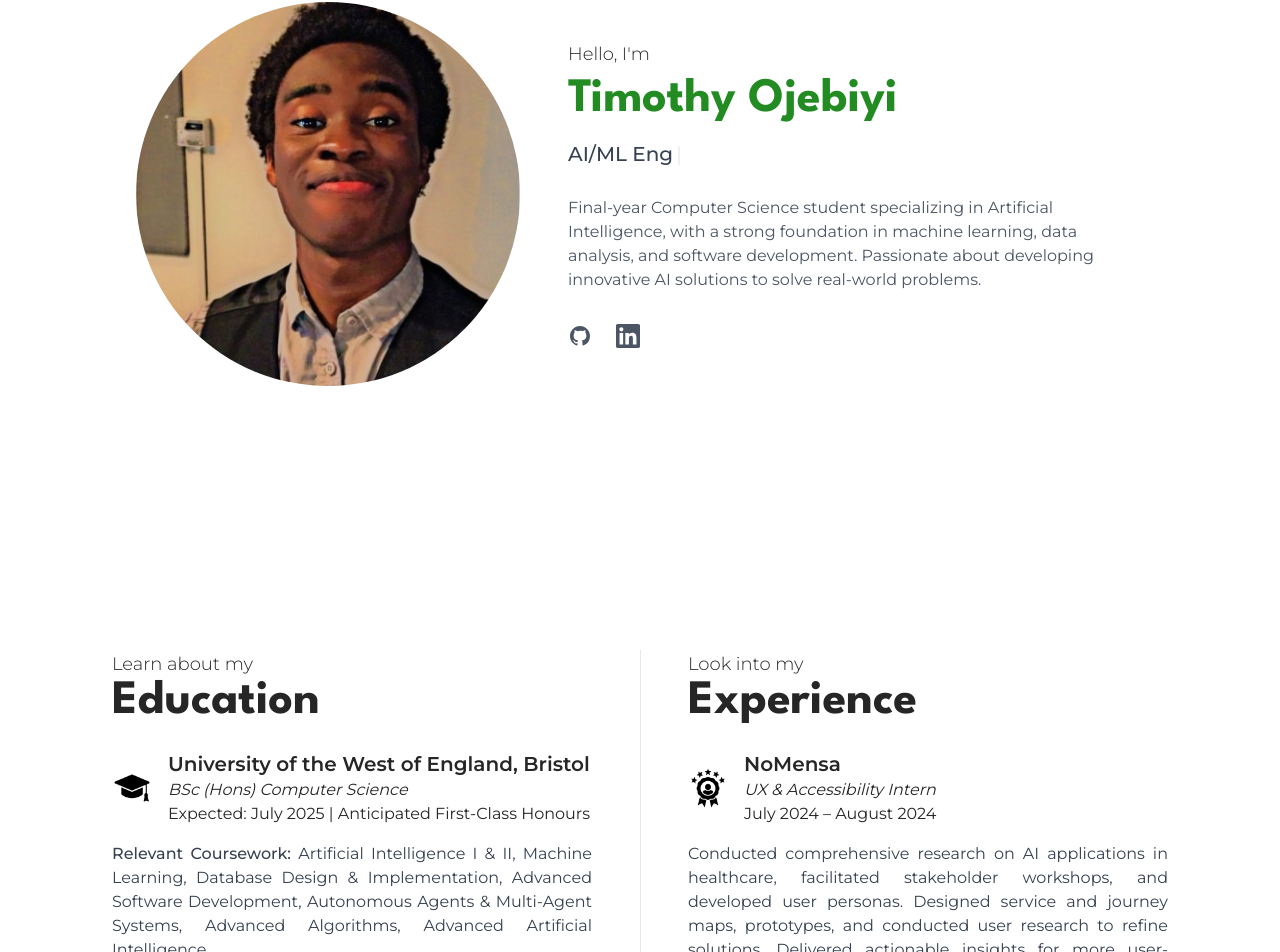
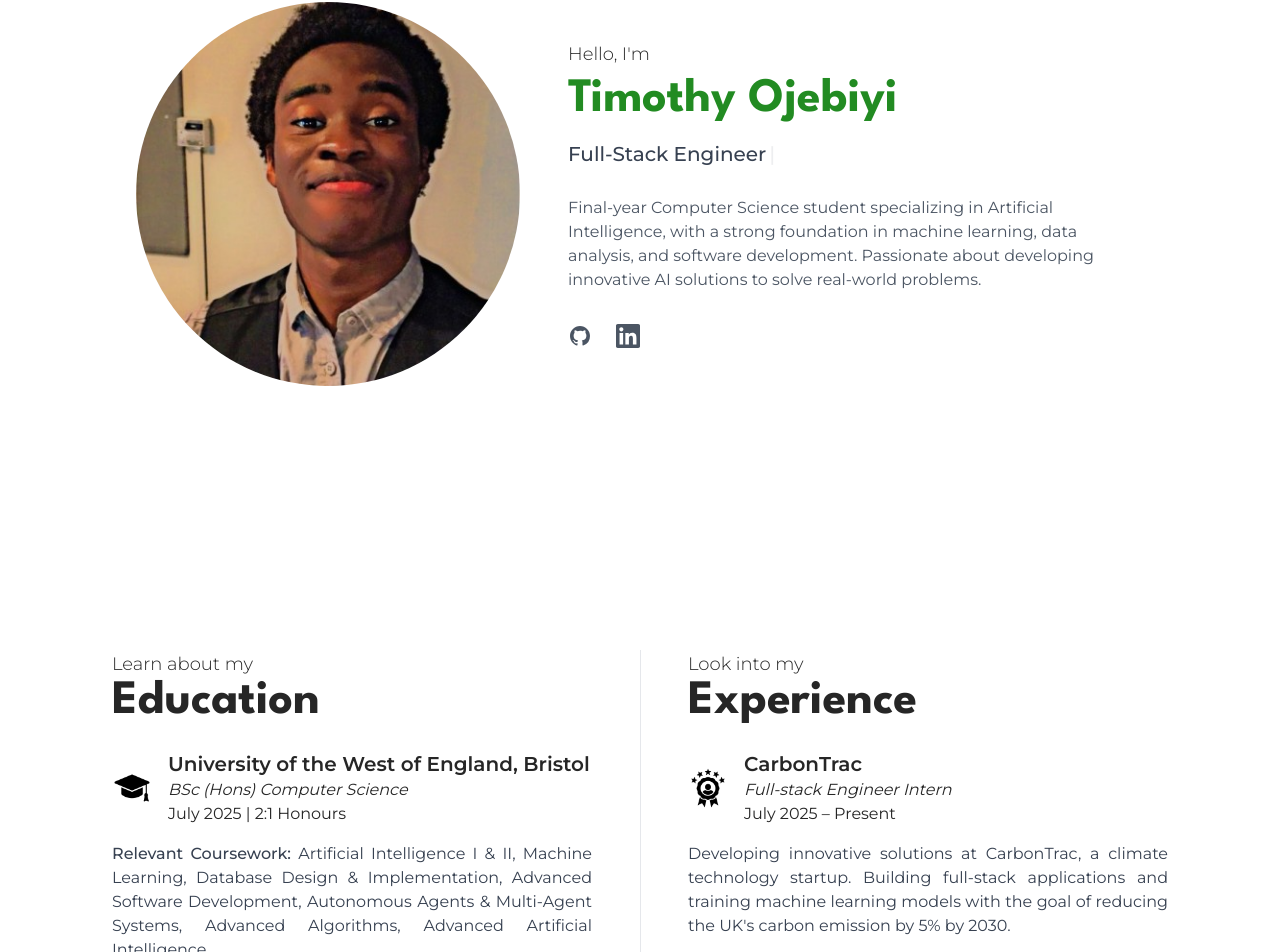
Before and after one commit to coderback/web-portfolio, a Next.js app: page / in a window 1280 px wide. Shown: the part 230-1182 px from the top of the page. Built offline with nearby package versions, Linux system fonts and the light colour scheme.

Commit message:
feat(src): Updated hero and add CarbonTrac Experience

```diff
--- a/src/components/AboutExperience.jsx
+++ b/src/components/AboutExperience.jsx
@@ -32,7 +32,7 @@ export default function AboutExperience() {
             <div>
               <h3 className="text-xl font-semibold">University of the West of England, Bristol</h3>
               <p className="italic">BSc (Hons) Computer Science</p>
-              <p>Expected: July 2025 | Anticipated First-Class Honours</p>
+              <p>July 2025 | 2:1 Honours</p>
             </div>
           </div>
 
@@ -52,6 +52,33 @@ export default function AboutExperience() {
           <p className="text-lg font-light text-center lg:text-left">Look into my</p>
           <h2 className="text-5xl font-extrabold text-center lg:text-left mb-6 font-spartan">Experience</h2>
 
+          <div className="space-y-6">
+            {/* CarbonTrac Experience */}
+            <div>
+              <div className="flex items-center gap-4 mb-4">
+                <Image
+                  src="/assets/reputation.png"
+                  alt="Experience icon"
+                  width={40}
+                  height={40}
+                  className="h-10 w-10 dark:invert"
+                />
+                <div>
+                  <h3 className="text-xl font-semibold">CarbonTrac</h3>
+                  <p className="italic">Full-stack Engineer Intern</p>
+                  <p>July 2025 – Present</p>
+                </div>
+              </div>
+
+              <p className="text-gray-700 dark:text-white text-justify mt-2">
+                Developing innovative solutions at CarbonTrac, a climate technology startup.
+                Building full-stack applications and training machine learning models with the goal of reducing
+                the UK's carbon emission by 5% by 2030.
+              </p>
+            </div>
+
+            {/* NoMensa Experience */}
+            <div>
               <div className="flex items-center gap-4 mb-4">
                 <Image
                   src="/assets/reputation.png"
@@ -72,6 +99,8 @@ export default function AboutExperience() {
                 and developed user personas. Designed service and journey maps, prototypes, and conducted user research
                 to refine solutions. Delivered actionable insights for more user-centric, efficient healthcare AI systems.
               </p>
+            </div>
+          </div>
         </motion.div>
       </div>
     </section>
--- a/src/components/Hero.jsx
+++ b/src/components/Hero.jsx
@@ -43,9 +43,9 @@ export default function Hero() {
         <div className="text-xl font-medium text-gray-700 dark:text-white mb-6 min-h-[2rem]">
           <Typewriter
             words={[
-              'Computer Science Student',
+              'Computer Science Graduate',
+              'Full-Stack Engineer',
               'AI/ML Engineer',
-              'Full-Stack Developer',
               'Data Scientist'
             ]}
             loop={0}
```
Lines whose indentation alone changed are shown as unchanged.
